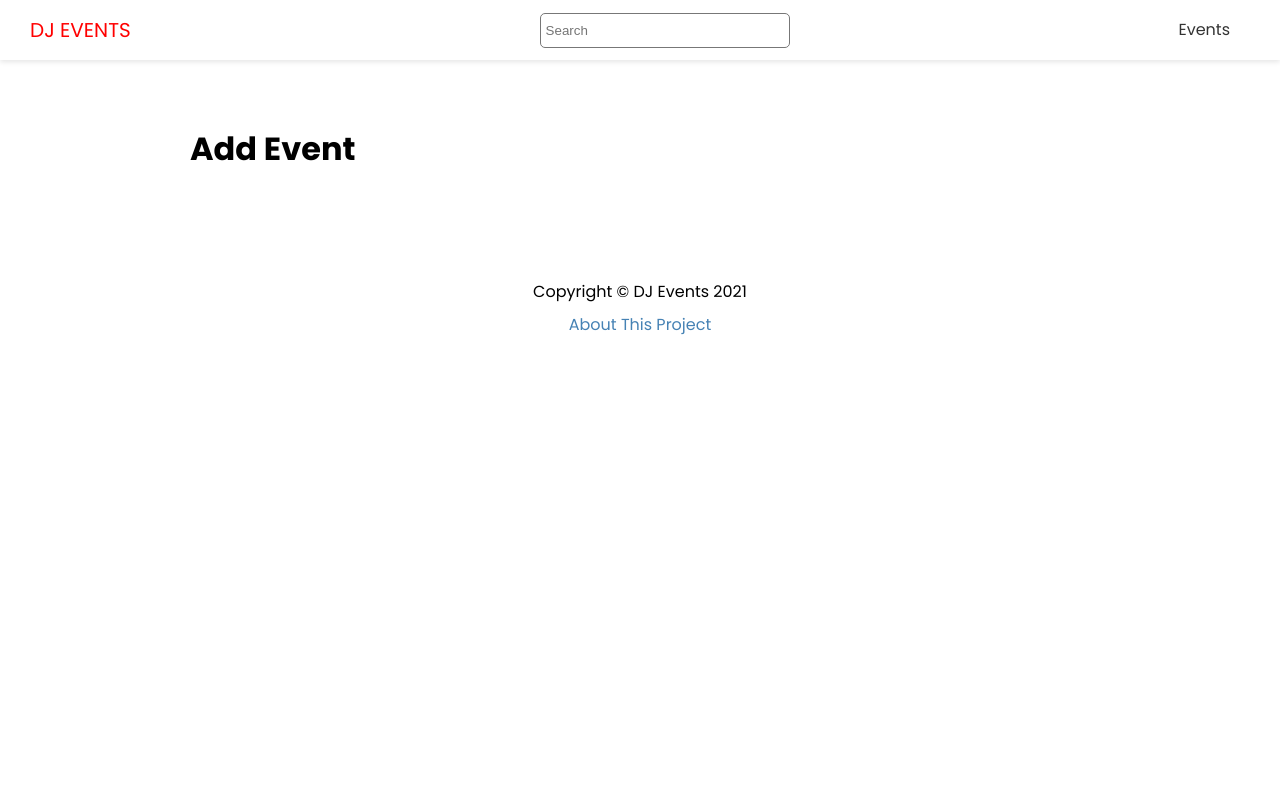
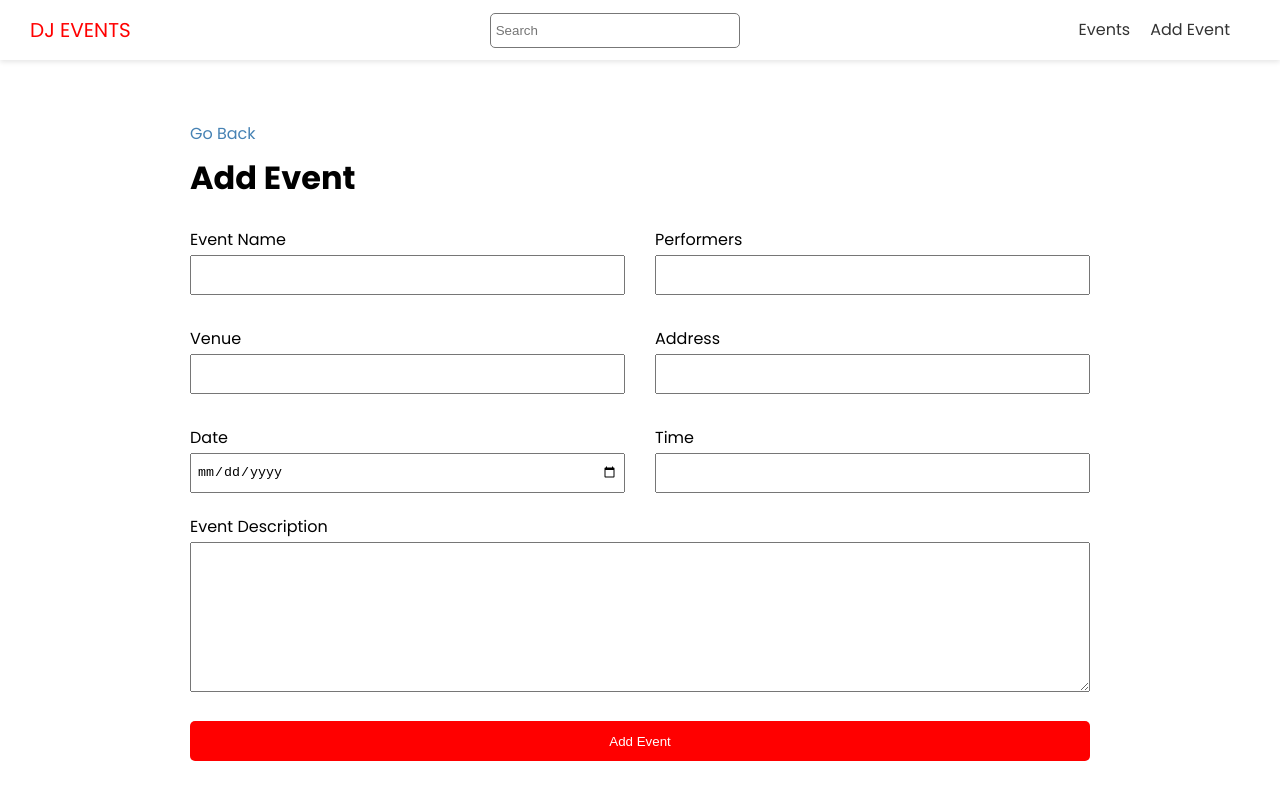
Before and after one commit to stepsen89/nextjs-music-events-app, a Next.js app: page /events/add in a window 1280 px wide. Shown: the top 800 px of the page. Built offline with nearby package versions, Linux system fonts and the light colour scheme; no server answers.

Commit message:
adding a new event

```diff
--- a/components/Header.js
+++ b/components/Header.js
@@ -18,6 +18,11 @@
               <a> Events </a>
             </Link>
           </li>
+          <li>
+            <Link href="/events/add">
+              <a> Add Event </a>
+            </Link>
+          </li>
         </ul>
       </nav>
     </header>
--- a/package.json
+++ b/package.json
@@ -12,7 +12,8 @@
     "qs": "^6.10.3",
     "react": "17.0.2",
     "react-dom": "17.0.2",
-    "react-icons": "^4.3.1"
+    "react-icons": "^4.3.1",
+    "react-toastify": "^8.1.1"
   },
   "devDependencies": {
     "eslint": "8.6.0",
--- a/pages/events/add.js
+++ b/pages/events/add.js
@@ -1,9 +1,143 @@
-import Layout from '@/components/Layout'
+import { useState } from "react";
+import { useRouter } from "next/router";
+import Link from "next/link";
+
+import { ToastContainer, toast } from "react-toastify";
+import "react-toastify/dist/ReactToastify.css";
+
+import Layout from "@/components/Layout";
+import { API_URL } from "@/config/index";
+
+import styles from "@/styles/Form.module.css";
 
 export default function AddEventPage() {
+  const [values, setValues] = useState({
+    name: "",
+    performers: "",
+    address: "",
+    date: "",
+    time: "",
+    description: "",
+    venue: "",
+  });
+
+  const router = useRouter();
+
+  const handleSubmit = async (e) => {
+    e.preventDefault();
+    console.log("object", values);
+    // validation - check if values object has an empty field
+    const hasEmptyFields = Object.values(values).some(
+      (element) => element === ""
+    );
+
+    if (hasEmptyFields) {
+      toast.error("Fields are missing");
+    }
+
+    const res = await fetch(`${API_URL}/events`, {
+      method: "POST",
+      headers: {
+        "Content-Type": "application/json",
+      },
+      body: JSON.stringify({ data: values }),
+    });
+
+    if (!res.ok) {
+      toast.error("Something went wrong");
+    } else {
+      const evt = await res.json();
+      router.push(`/events/${evt.slug}`);
+    }
+  };
+
+  const handleInputChange = (e) => {
+    const { name, value } = e.target;
+    setValues({ ...values, [name]: value });
+  };
+
   return (
-    <Layout title="Add new event">
-      <h1> Add Event </h1>
+    <Layout title="Add New Event">
+      <Link href="/events"> Go Back </Link>
+      <form className={styles.form} onSubmit={handleSubmit}>
+        <h1>Add Event</h1>
+        <ToastContainer />
+        <div className={styles.grid}>
+          <div>
+            <label htmlFor="name"> Event Name </label>
+            <input
+              type="text"
+              id="name"
+              name="name"
+              value={values.name}
+              onChange={handleInputChange}
+            />
+          </div>
+          <div>
+            <label htmlFor="performers"> Performers </label>
+            <input
+              type="text"
+              id="performers"
+              name="performers"
+              value={values.performers}
+              onChange={handleInputChange}
+            />
+          </div>
+          <div>
+            <label htmlFor="venue"> Venue </label>
+            <input
+              type="text"
+              id="venue"
+              name="venue"
+              value={values.venue}
+              onChange={handleInputChange}
+            />
+          </div>
+          <div>
+            <label htmlFor="address"> Address </label>
+            <input
+              type="text"
+              id="address"
+              name="address"
+              value={values.address}
+              onChange={handleInputChange}
+            />
+          </div>
+          <div>
+            <label htmlFor="date"> Date </label>
+            <input
+              type="date"
+              id="date"
+              name="date"
+              value={values.date}
+              onChange={handleInputChange}
+            />
+          </div>
+          <div>
+            <label htmlFor="time"> Time </label>
+            <input
+              type="text"
+              id="time"
+              name="time"
+              value={values.time}
+              onChange={handleInputChange}
+            />
+          </div>
+        </div>
+
+        <div>
+          <label htmlFor="description">Event Description</label>
+          <textarea
+            type="text"
+            name="description"
+            id="description"
+            value={values.description}
+            onChange={handleInputChange}
+          ></textarea>
+        </div>
+
+        <input type="submit" value="Add Event" className="btn" />
+      </form>
     </Layout>
-  )
+  );
 }
--- /dev/null
+++ b/styles/Form.module.css
@@ -0,0 +1,39 @@
+.form label {
+  display: block;
+}
+
+.form input {
+  width: 100%;
+  height: 40px;
+  padding: 5px;
+}
+
+.form textarea {
+  width: 100%;
+  height: 150px;
+}
+
+.form input[type="submit"] {
+  display: block;
+  width: 100%;
+  margin: 20px 0 30px;
+}
+
+.form .file {
+  border: 1px #ccc solid;
+  background-color: #f4f4f4;
+  padding: 10px;
+}
+
+.grid {
+  display: grid;
+  grid-template-columns: 1fr 1fr;
+  gap: 30px;
+  margin-bottom: 20px;
+}
+
+@media (max-width: 600px) {
+  .grid {
+    grid-template-columns: 1fr;
+  }
+}
```
Also changed, not shown: components/EventItem.js (+18 -5 lines), pages/events/[slug].js (+33 -20 lines), 1 other file (tests, documents, lock files or other folders).
